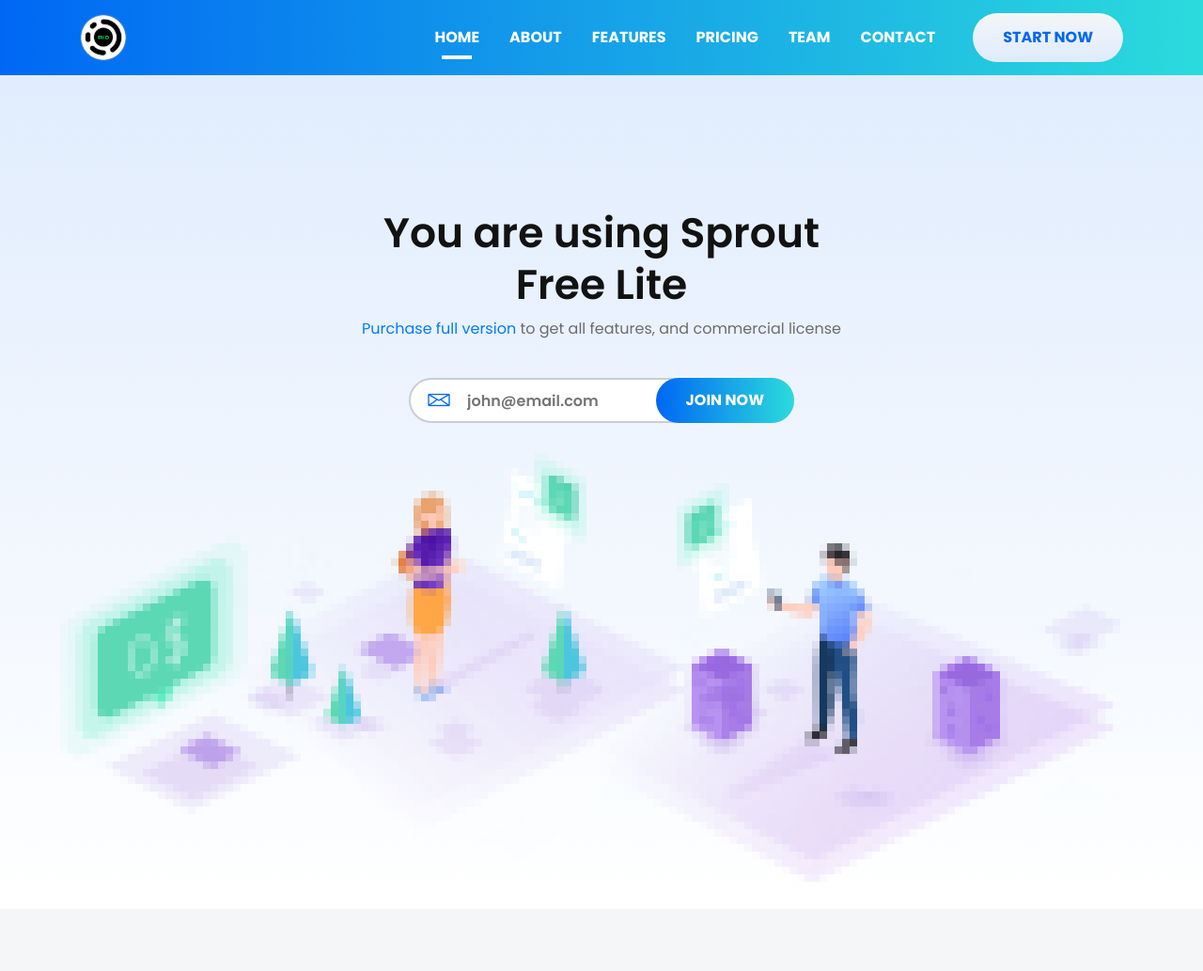
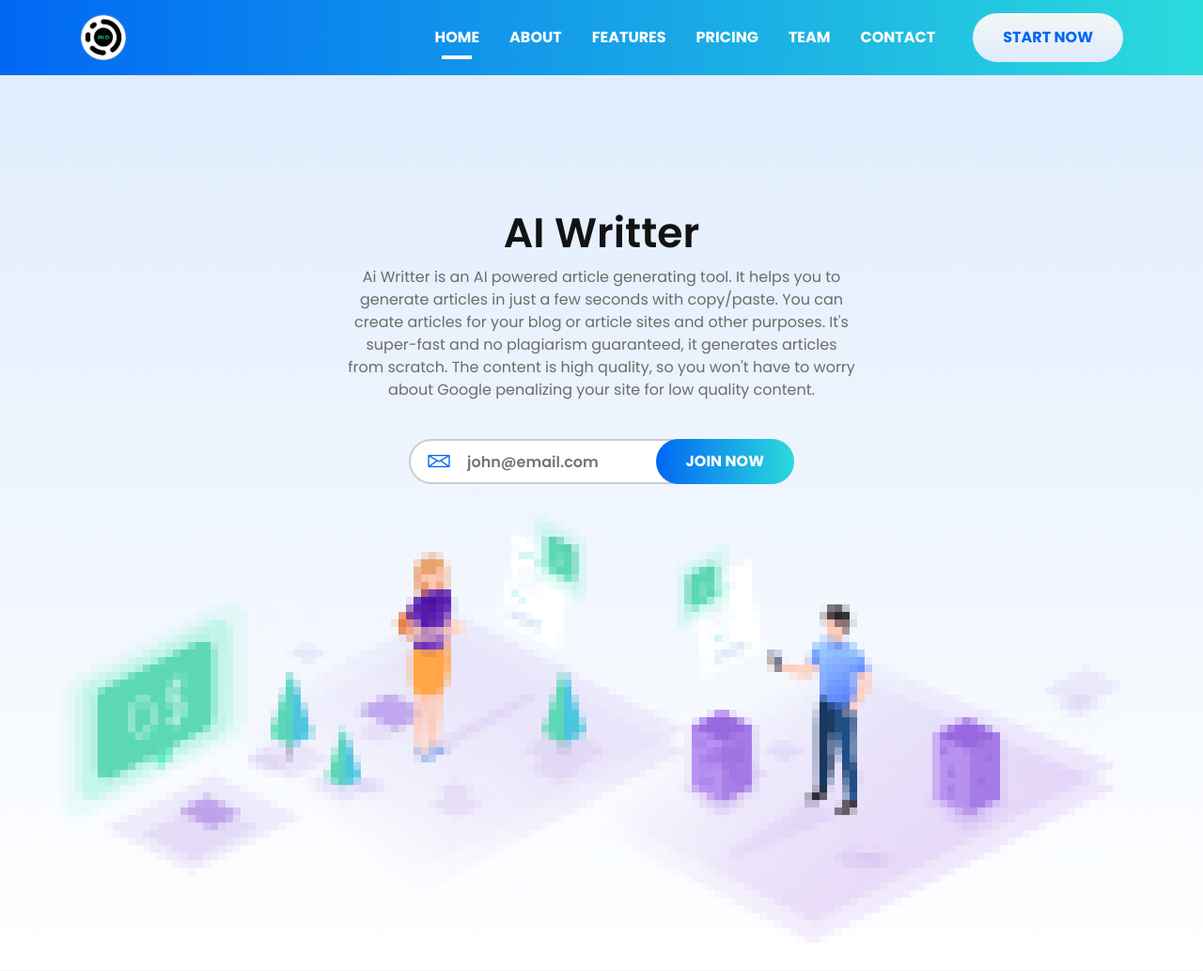
Before and after one commit to pranavkdileep/my-App-Store, a Flask app: page / in a window 1280 px wide. Shown: the top 1033 px of the page at 94% size. Run offline with Flask 2, Linux system fonts and the light colour scheme; some libraries are stand-ins or nearby versions.

Commit message:
Update splash.html

```diff
--- a/Ai Writter/templates/splash.html
+++ b/Ai Writter/templates/splash.html
@@ -111,8 +111,8 @@
                 <div class="row justify-content-center">
                     <div class="col-lg-6 col-md-10">
                         <div class="header-content text-center">
-                            <h3 class="header-title">You are using Sprout Free Lite</h3>
-                            <p class="text"><a href="http://rebrand.ly/sprout-ud" rel="nofollow">Purchase full version</a> to get all features, and commercial license</p>
+                            <h3 class="header-title">AI Writter</h3>
+                            <p class="text">Ai Writter is an AI powered article generating tool. It helps you to generate articles in just a few seconds with copy/paste. You can create articles for your blog or article sites and other purposes. It's super-fast and no plagiarism guaranteed, it generates articles from scratch. The content is high quality, so you won't have to worry about Google penalizing your site for low quality content.</p>
                             <div class="header-newslatter">
                                 <form action="/app">
                                     <i class="lni-envelope"></i>
```
